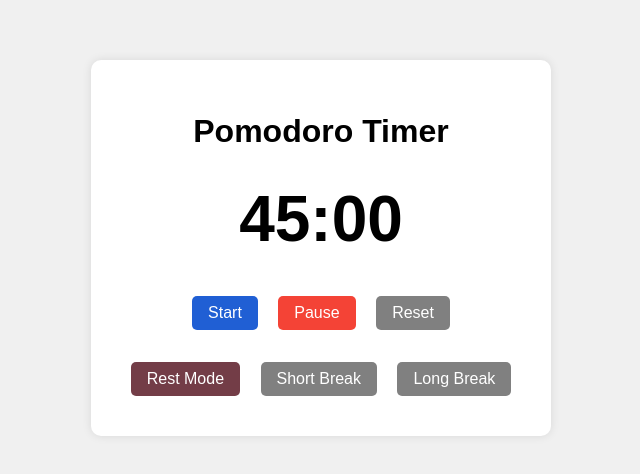
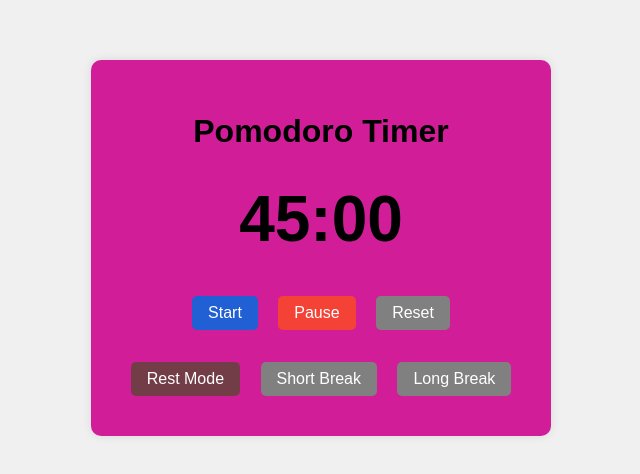
Before and after one commit to BetterPlacesLibrary/BYOA-Pomodoro, a plain HTML site: page index.html in a window 1280 px wide. Shown: the part 152-626 px from the top of the page, without its empty margins (319-959 px from the left). Drawn offline with Linux system fonts and the light colour scheme.

Commit message:
test to make container colour pink

```diff
--- a/styles.css
+++ b/styles.css
@@ -10,7 +10,7 @@ body {
 
 .container {
     text-align: center;
-    background-color: white;
+    background-color: #d21d99;
     padding: 2rem;
     border-radius: 10px;
     box-shadow: 0 0 10px rgba(0, 0, 0, 0.1);
```
